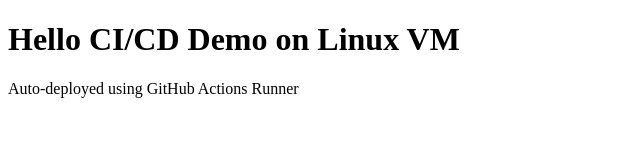
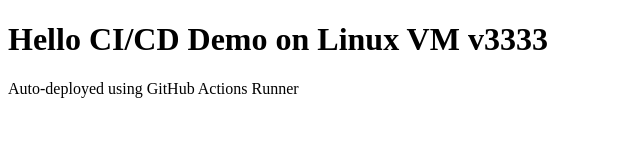
Before and after one commit to SujitBhattarai07/simple-ci-cd, a plain HTML site: page index.html in a window 1280 px wide. Shown: the whole page, without its empty margins (0-640 px from the left). Drawn offline with Linux system fonts and the light colour scheme.

Commit message:
ssssssssssss

```diff
--- a/index.html
+++ b/index.html
@@ -1,7 +1,7 @@
 <!DOCTYPE html>
 <html>
 <body>
-<h1>Hello CI/CD Demo on Linux VM </h1>
+<h1>Hello CI/CD Demo on Linux VM  v3333</h1>
 <p>Auto-deployed using GitHub Actions Runner</p>
 </body>
 </html>
```
